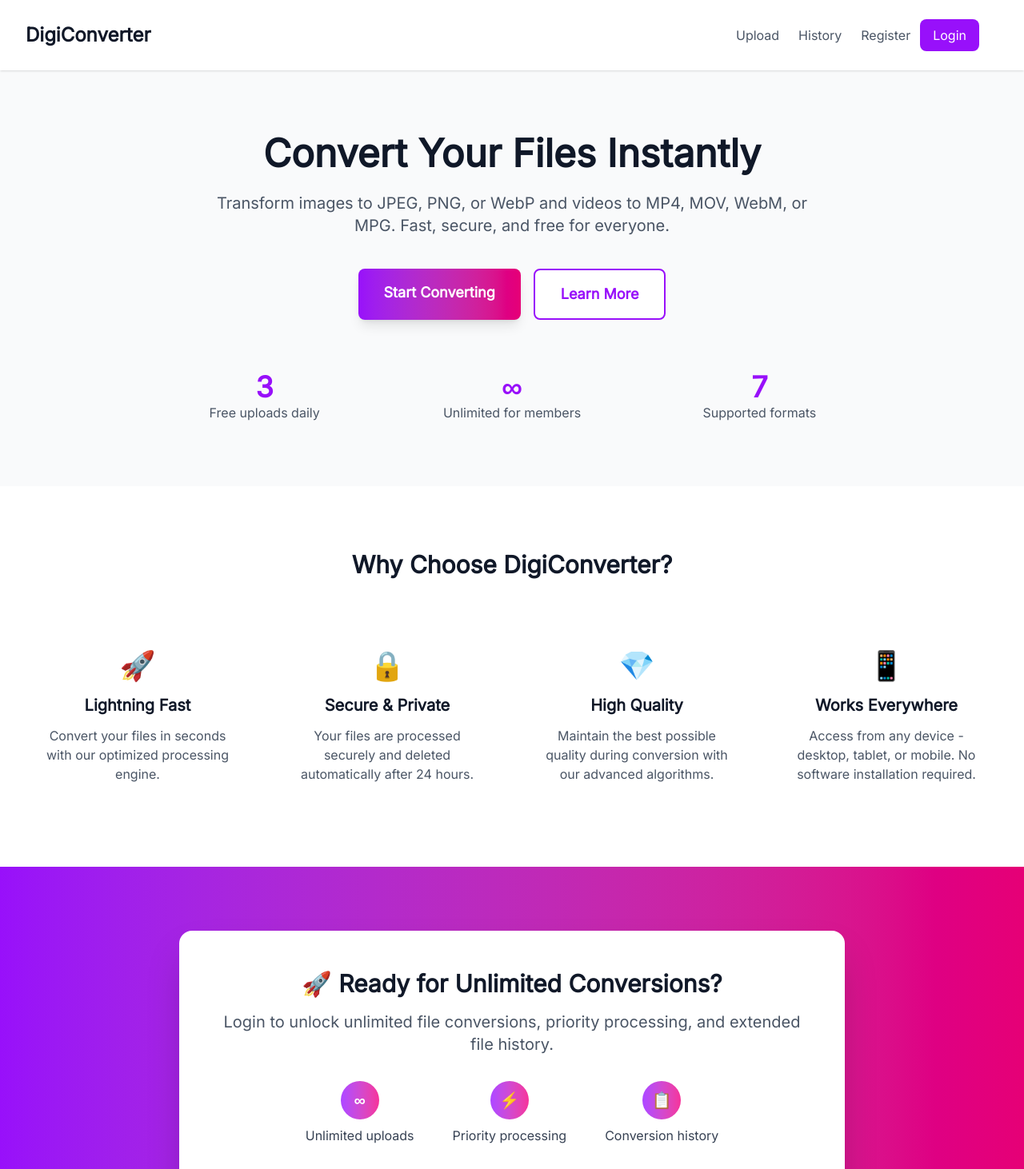
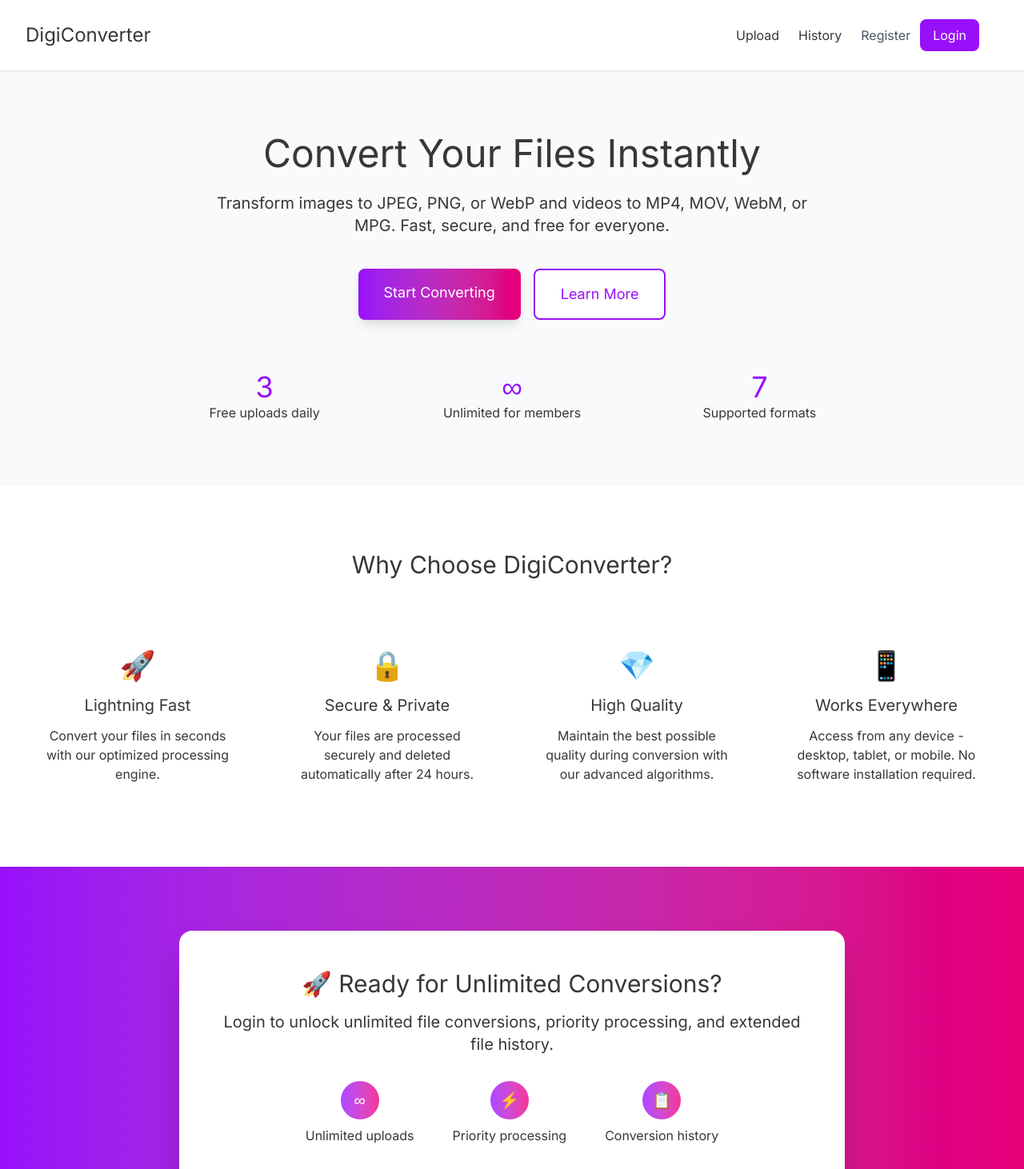
Before and after one commit to aidantiu/digiconverter, a React (Vite) app in the folder client/: page / in a window 1280 px wide. Shown: the top 1462 px of the page at 80% size. Built offline with nearby package versions, Linux system fonts and the light colour scheme; no server answers.

Commit message:
refactor: use primary color as default text color

```diff
--- a/client/src/components/Navbar.jsx
+++ b/client/src/components/Navbar.jsx
@@ -49,7 +49,7 @@ const Navbar = () => {
             <div className="max-w-7xl mx-auto px-4 sm:px-6 lg:px-8">
                 <div className="flex justify-between items-center py-6">
                     {/* Logo */}
-                    <Link to="/" className="text-2xl font-bold text-gray-900 hover:text-purple-600 transition-colors">
+                    <Link to="/" className="text-2xl font-bold hover:text-purple-600 transition-colors">
                         DigiConverter
                     </Link>
 
@@ -62,7 +62,7 @@ const Navbar = () => {
                                 className={`font-medium transition-colors ${
                                     isActiveLink('/upload')
                                         ? 'text-purple-600 border-b-2 border-purple-600 pb-1'
-                                        : 'text-gray-600 hover:text-purple-600'
+                                        : 'hover:text-purple-600'
                                 }`}
                             >
                                 Upload
@@ -72,7 +72,7 @@ const Navbar = () => {
                                 className={`font-medium transition-colors ${
                                     isActiveLink('/history')
                                         ? 'text-purple-600 border-b-2 border-purple-600 pb-1'
-                                        : 'text-gray-600 hover:text-purple-600'
+                                        : 'hover:text-purple-600'
                                 }`}
                             >
                                 History
--- a/client/src/pages/FileUploadPage.jsx
+++ b/client/src/pages/FileUploadPage.jsx
@@ -11,8 +11,8 @@ const FileUploadPage = () => {
             {/* Main Content */}
             <main className="max-w-4xl mx-auto px-4 sm:px-6 lg:px-8 py-16">
                 <div className="text-center mb-8">
-                    <h1 className="text-4xl font-bold text-gray-900 mb-4">Convert Your Files</h1>
-                    <p className="text-lg text-gray-600">Upload and convert images to JPEG, PNG, WebP or videos to MP4, MOV, WebM, MPG</p>
+                    <h1 className="text-4xl font-bold mb-4">Convert Your Files</h1>
+                    <p className="text-lg">Upload and convert images to JPEG, PNG, WebP or videos to MP4, MOV, WebM, MPG</p>
                 </div>
 
                 <FileUpload />
--- a/client/src/pages/HomePage.jsx
+++ b/client/src/pages/HomePage.jsx
@@ -11,8 +11,8 @@ const HomePage = () => {
             {/* Hero Section */}
             <main className="max-w-7xl mx-auto px-4 sm:px-6 lg:px-8 py-20">
                 <div className="text-center">
-                    <h1 className="text-5xl font-bold text-gray-900 mb-6">Convert Your Files Instantly</h1>
-                    <p className="text-xl text-gray-600 mb-10 max-w-3xl mx-auto">Transform images to JPEG, PNG, or WebP and videos to MP4, MOV, WebM, or MPG. Fast, secure, and free for everyone.</p>
+                    <h1 className="text-5xl font-bold mb-6">Convert Your Files Instantly</h1>
+                    <p className="text-xl mb-10 max-w-3xl mx-auto">Transform images to JPEG, PNG, or WebP and videos to MP4, MOV, WebM, or MPG. Fast, secure, and free for everyone.</p>
 
                     <div className="flex justify-center space-x-4 mb-16">
                         <Link to="/upload" className="bg-gradient-to-r from-purple-600 to-pink-600 text-white px-8 py-4 rounded-lg text-lg font-semibold hover:from-purple-700 hover:to-pink-700 transition-all duration-200 transform hover:-translate-y-1 shadow-lg">
@@ -26,15 +26,15 @@ const HomePage = () => {
                     <div className="grid grid-cols-1 md:grid-cols-3 gap-8 max-w-4xl mx-auto">
                         <div className="text-center">
                             <span className="text-4xl font-bold text-purple-600 block">3</span>
-                            <span className="text-gray-600">Free uploads daily</span>
+                            <span>Free uploads daily</span>
                         </div>
                         <div className="text-center">
                             <span className="text-4xl font-bold text-purple-600 block">∞</span>
-                            <span className="text-gray-600">Unlimited for members</span>
+                            <span>Unlimited for members</span>
                         </div>
                         <div className="text-center">
                             <span className="text-4xl font-bold text-purple-600 block">7</span>
-                            <span className="text-gray-600">Supported formats</span>
+                            <span>Supported formats</span>
                         </div>
                     </div>
                 </div>
@@ -43,27 +43,27 @@ const HomePage = () => {
             {/* Features Section */}
             <section className="bg-white py-20">
                 <div className="max-w-7xl mx-auto px-4 sm:px-6 lg:px-8">
-                    <h2 className="text-3xl font-bold text-center text-gray-900 mb-16">Why Choose DigiConverter?</h2>
+                    <h2 className="text-3xl font-bold text-center mb-16">Why Choose DigiConverter?</h2>
                     <div className="grid grid-cols-1 md:grid-cols-2 lg:grid-cols-4 gap-8">
                         <div className="text-center p-6">
                             <div className="text-4xl mb-4">🚀</div>
-                            <h3 className="text-xl font-semibold text-gray-900 mb-3">Lightning Fast</h3>
-                            <p className="text-gray-600">Convert your files in seconds with our optimized processing engine.</p>
+                            <h3 className="text-xl font-semibold mb-3">Lightning Fast</h3>
+                            <p>Convert your files in seconds with our optimized processing engine.</p>
                         </div>
                         <div className="text-center p-6">
                             <div className="text-4xl mb-4">🔒</div>
-                            <h3 className="text-xl font-semibold text-gray-900 mb-3">Secure & Private</h3>
-                            <p className="text-gray-600">Your files are processed securely and deleted automatically after 24 hours.</p>
+                            <h3 className="text-xl font-semibold mb-3">Secure & Private</h3>
+                            <p>Your files are processed securely and deleted automatically after 24 hours.</p>
                         </div>
                         <div className="text-center p-6">
                             <div className="text-4xl mb-4">💎</div>
-                            <h3 className="text-xl font-semibold text-gray-900 mb-3">High Quality</h3>
-                            <p className="text-gray-600">Maintain the best possible quality during conversion with our advanced algorithms.</p>
+                            <h3 className="text-xl font-semibold mb-3">High Quality</h3>
+                            <p>Maintain the best possible quality during conversion with our advanced algorithms.</p>
                         </div>
                         <div className="text-center p-6">
                             <div className="text-4xl mb-4">📱</div>
-                            <h3 className="text-xl font-semibold text-gray-900 mb-3">Works Everywhere</h3>
-                            <p className="text-gray-600">Access from any device - desktop, tablet, or mobile. No software installation required.</p>
+                            <h3 className="text-xl font-semibold mb-3">Works Everywhere</h3>
+                            <p>Access from any device - desktop, tablet, or mobile. No software installation required.</p>
                         </div>
                     </div>
                 </div>
@@ -73,21 +73,21 @@ const HomePage = () => {
             <section className="bg-gradient-to-r from-purple-600 to-pink-600 py-20">
                 <div className="max-w-4xl mx-auto px-4 sm:px-6 lg:px-8">
                     <div className="bg-white rounded-2xl shadow-2xl p-12 text-center">
-                        <h2 className="text-3xl font-bold text-gray-900 mb-4">🚀 Ready for Unlimited Conversions?</h2>
-                        <p className="text-xl text-gray-600 mb-8">Login to unlock unlimited file conversions, priority processing, and extended file history.</p>
+                        <h2 className="text-3xl font-bold mb-4">🚀 Ready for Unlimited Conversions?</h2>
+                        <p className="text-xl mb-8">Login to unlock unlimited file conversions, priority processing, and extended file history.</p>
 
                         <div className="flex justify-center space-x-12 mb-8">
                             <div className="flex flex-col items-center">
                                 <span className="w-12 h-12 bg-gradient-to-r from-purple-500 to-pink-500 text-white rounded-full flex items-center justify-center text-xl font-bold mb-2">∞</span>
-                                <span className="text-gray-700 font-medium">Unlimited uploads</span>
+                                <span className="font-medium">Unlimited uploads</span>
                             </div>
                             <div className="flex flex-col items-center">
                                 <span className="w-12 h-12 bg-gradient-to-r from-purple-500 to-pink-500 text-white rounded-full flex items-center justify-center text-xl font-bold mb-2">⚡</span>
-                                <span className="text-gray-700 font-medium">Priority processing</span>
+                                <span className="font-medium">Priority processing</span>
                             </div>
                             <div className="flex flex-col items-center">
                                 <span className="w-12 h-12 bg-gradient-to-r from-purple-500 to-pink-500 text-white rounded-full flex items-center justify-center text-xl font-bold mb-2">📋</span>
-                                <span className="text-gray-700 font-medium">Conversion history</span>
+                                <span className="font-medium">Conversion history</span>
                             </div>
                         </div>
 
@@ -96,7 +96,7 @@ const HomePage = () => {
                                 🔐 Login for Unlimited Access
                             </Link>
                             <div className="bg-gray-50 border border-gray-200 rounded-lg p-4">
-                                <small className="text-gray-600">💡 <strong>Testing?</strong> Use our pre-filled test credentials on the login page</small>
+                                <small>💡 <strong>Testing?</strong> Use our pre-filled test credentials on the login page</small>
                             </div>
                         </div>
                     </div>
--- a/client/src/styles/styles.css
+++ b/client/src/styles/styles.css
@@ -3,13 +3,21 @@
 
 @import "tailwindcss";
 
-/* Global font configuration - Inter 400 for entire website */
+/* Global font and color configuration */
 html,
 body,
 #root,
 * {
   font-family: "Inter", ui-sans-serif, system-ui, sans-serif !important;
+  font-weight: 400 !important;
 }
+
+/* Set default text color */
+body {
+  color: #373737;
+}
+
+
 
 
 /* Custom animations */
--- a/client/tailwind.config.js
+++ b/client/tailwind.config.js
@@ -5,12 +5,21 @@ export default {
     "./src/**/*.{js,ts,jsx,tsx}",
   ],
   theme: {
+
+    // Extend the default theme
     extend: {
+
+      // Custom font family
       fontFamily: {
         'sans': ['Inter', 'ui-sans-serif', 'system-ui', 'sans-serif'],
       },
       fontWeight: {
         'normal': '400',
+      },
+
+      // Custom colors
+      colors: {
+        'primary': '#373737',
       }
     },
   },
```
Also changed, not shown: client/src/components/FileUpload.jsx (+9 -9 lines), client/src/pages/LoginPage.jsx (+6 -6 lines).
